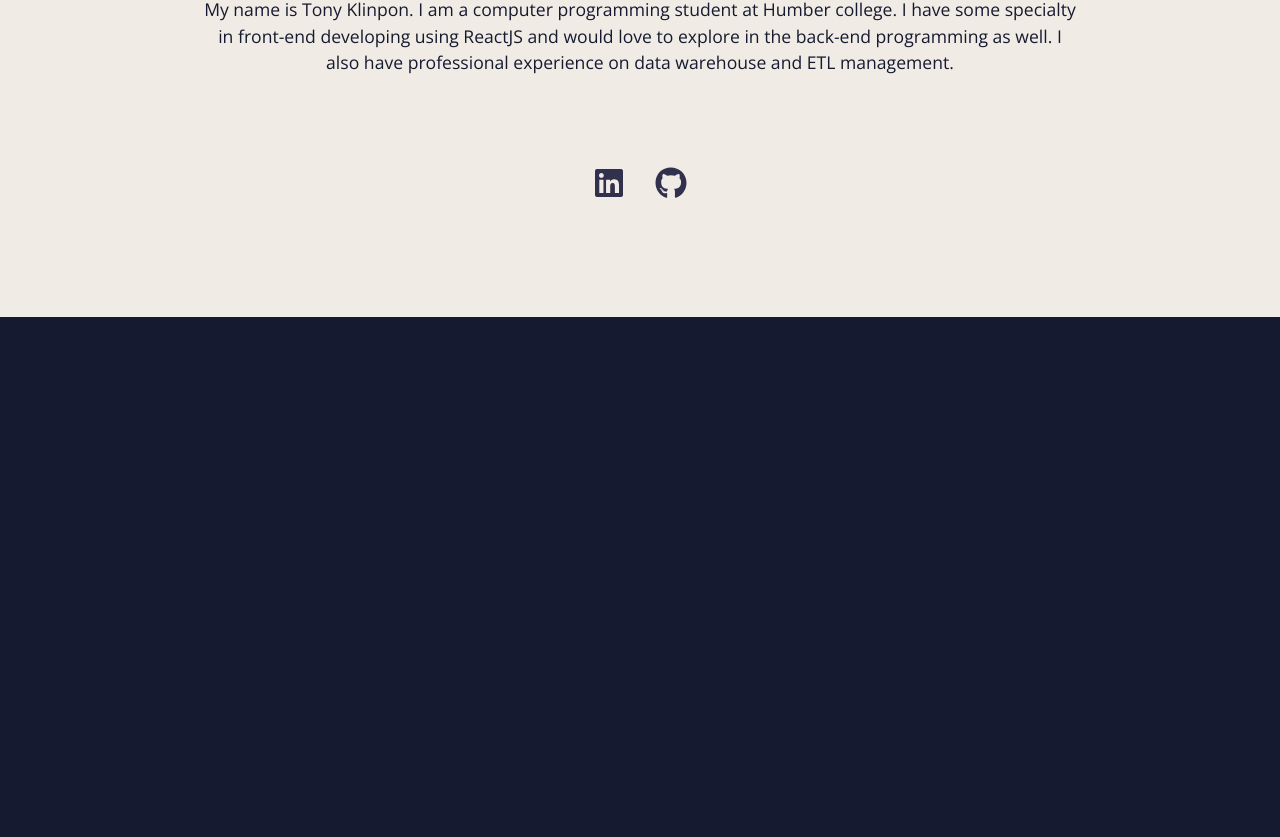
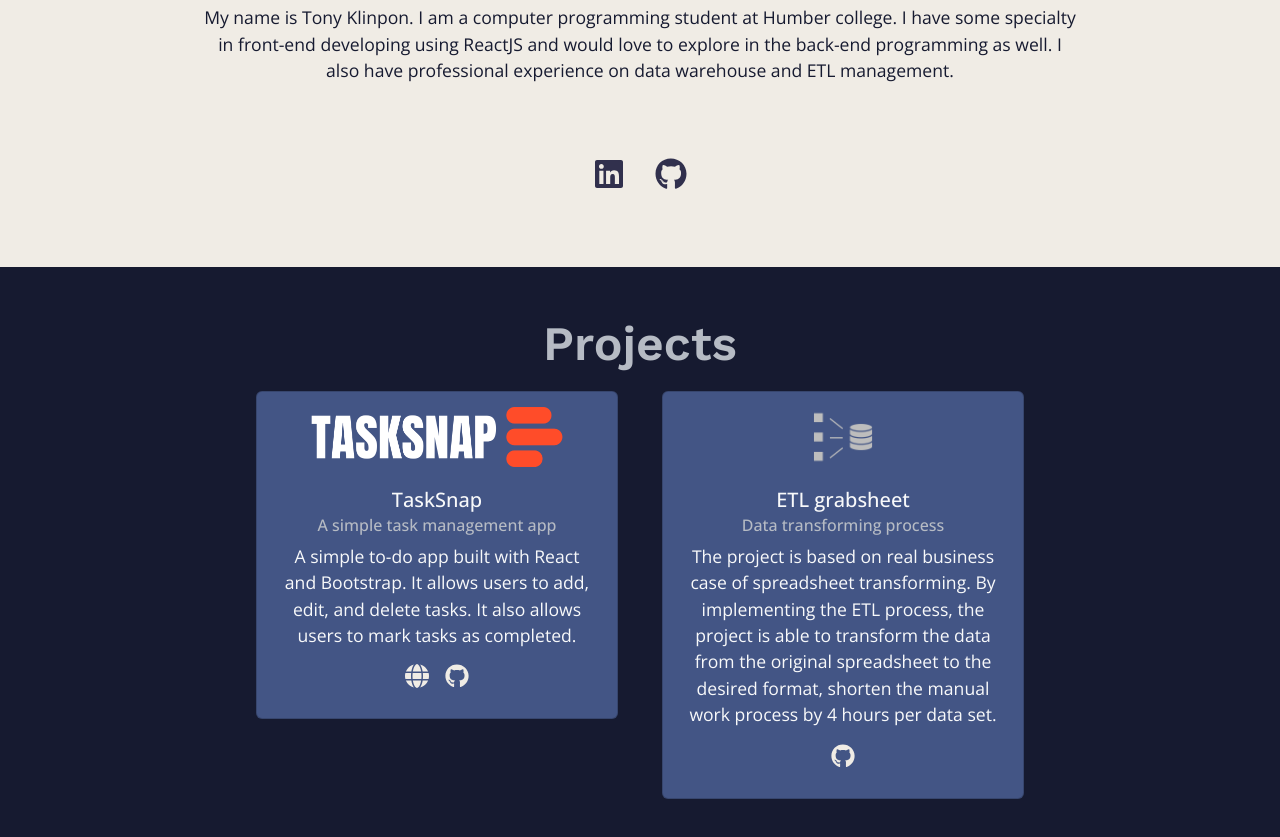
Before and after one commit to tonytkl/React_portfolio, a React (Create React App) app: page / in a window 1280 px wide. Shown: the part 923-1760 px from the top of the page. Before the commit the page ends 1240 px from the top, so only its background shows below. Built offline with nearby package versions, Linux system fonts and the light colour scheme.

Commit message:
Add projects section

```diff
--- a/src/App.js
+++ b/src/App.js
@@ -9,7 +9,7 @@ function App() {
       <MainNavBar />
       <Home />
       <AboutMe />
-      {/* <Projects /> */}
+      <Projects />
     </div>
   );
 }
--- a/src/components/Home.js
+++ b/src/components/Home.js
@@ -13,7 +13,7 @@ function Home() {
                 <h2 className='secondaryHeader'>I'm a software developer</h2>
                 <div className='centerButton'>
                     <Button variant="light" href={resume} download="Resume_Tony">Resume</Button>
-                    <Button variant="secondary">Projects</Button>
+                    <Button variant="secondary" href={"#projects"}>Projects</Button>
                 </div>
             </Col>
         </Row>
--- a/src/components/Projects.js
+++ b/src/components/Projects.js
@@ -3,26 +3,35 @@ import Card from 'react-bootstrap/Card';
 import { FontAwesomeIcon } from '@fortawesome/react-fontawesome'
 import { faGithub } from '@fortawesome/free-brands-svg-icons';
 import { faGlobe } from '@fortawesome/free-solid-svg-icons';
-import taskSnap from '../images/taskSnap.png';
+import data from '../dataSource/data.json';
 
 function Projects() {
-    return <Container id="projects">
-        <Row>
-            <Col>
-                <Card style={{ width: '18rem' }}>
-                    <Card.Img variant="top" src={taskSnap} />
+    const projects = data.projects;
+    // Function to render projects from data.json
+    const renderProjects = (projects) => {
+        return projects.map((project) => {
+            return <Col md>
+                <Card text='light'>
+                    <Card.Img variant="top" src={require("../images/" + project.image)} className='cardImg' />
                     <Card.Body>
-                        <Card.Title>TaskSnap</Card.Title>
-                        <Card.Subtitle className="mb-2 text-muted">Simple to-do app</Card.Subtitle>
-                        <Card.Text>
-                            Some quick example text to build on the card title and make up the
-                            bulk of the card's content.
-                        </Card.Text>
-                        <Card.Link href="https://react-task-snap.vercel.app/" target="_blank"><FontAwesomeIcon icon={faGlobe} className='icon' /></Card.Link>
-                        <Card.Link href="https://github.com/tonytkl/React_taskSnap" target="_blank"><FontAwesomeIcon icon={faGithub} className='icon' /></Card.Link>
+                        <Card.Title>{project.title}</Card.Title>
+                        <Card.Subtitle className="mb-2">{project.subTitle}</Card.Subtitle>
+                        <Card.Text>{project.text}</Card.Text>
+                        {project.link.map((link) => {
+                            return link.name == 'production' ?
+                                <Card.Link href={link.url} target="_blank"><FontAwesomeIcon icon={faGlobe} className='icon' /></Card.Link> :
+                                <Card.Link href={link.url} target="_blank"><FontAwesomeIcon icon={faGithub} className='icon' /></Card.Link>
+                        })}
                     </Card.Body>
                 </Card>
             </Col>
+        })
+    };
+
+    return <Container id="projects">
+        <Row className='p-5 justify-content-md-center'>
+        <h2 className='secondaryHeader'>Projects</h2>
+            {projects.length > 0 && renderProjects(projects)}
         </Row>
     </Container>
 }
--- /dev/null
+++ b/src/dataSource/data.json
@@ -0,0 +1,33 @@
+{
+    "projects":
+    [
+        {
+            "title": "TaskSnap",
+            "image": "taskSnap.png",
+            "subTitle": "A simple task management app",
+            "text" : "A simple to-do app built with React and Bootstrap. It allows users to add, edit, and delete tasks. It also allows users to mark tasks as completed.",
+            "link": [
+                {
+                    "name": "production",
+                    "url": "https://react-task-snap.vercel.app/"
+                },
+                {
+                    "name": "github",
+                    "url": "https://github.com/tonytkl/React_taskSnap"
+                }
+            ]
+        },
+        {
+            "title": "ETL grabsheet",
+            "image": "etl.png",
+            "subTitle": "Data transforming process",
+            "text" : "The project is based on real business case of spreadsheet transforming. By implementing the ETL process, the project is able to transform the data from the original spreadsheet to the desired format, shorten the manual work process by 4 hours per data set.",
+            "link": [
+                {
+                    "name": "github",
+                    "url": "https://github.com/tonytkl/etl_grabSheet"
+                }
+            ]
+        }
+    ]
+}
--- a/src/styles.css
+++ b/src/styles.css
@@ -11,12 +11,11 @@ body {
   font-weight: 300;
   background-color: #161A30;
   color: white;
+  text-align: center;
 }
-
 p{
   font-size: 1.1rem;
 }
-
 .lightSection {
   background-color: #F0ECE5;
   color: #161A30;
@@ -24,24 +23,27 @@ p{
   margin-right: 0;
   min-width: 100%;
 }
-
 .secondaryHeader{
   font-family: 'Work Sans', sans-serif;
   color: #B6BBC4;
   font-weight: 600;
   font-size: 2rem;
 }
-
 .lightSection .secondaryHeader{
   color: #444444;
 }
-
 .btn {
   padding: 10px 20px;
 }
-
 .highlight{
   color: #9AD0C2;
+}
+.icon{
+  transition: 0.1s;
+}
+.icon:hover{
+  color: #2D9596 !important;
+  transition: 0.1s;
 }
 
 
@@ -66,16 +68,13 @@ p{
 /* Home section */
 /* ############ */
 #home{
-  text-align: center;
   margin-top: 40px;
 }
-
 #mainHeader{
   font-family: 'Roboto Mono', monospace;
   font-weight: 700;
   font-size: 4rem;
 }
-
 
 /* CSS to xs breakpoint */
 @media (max-width: 576px) {
@@ -161,7 +160,6 @@ p{
     transform: translatey(0px);
   }
 }
-
 #mainImg {
   transform: translatey(0px);
   animation: float 4s ease-in-out infinite;
@@ -171,7 +169,6 @@ p{
   box-shadow: 0 5px 2px 0px rgba(240, 236, 229, 0.6);
   background-color: white;
 }
-
 #home .btn{
   margin-top: 40px;
   margin-right: 20px;
@@ -182,10 +179,6 @@ p{
 /* AboutMe section */
 /* ############### */
 
-#aboutMe{
-  text-align: center;
-}
-
 #aboutMe .icon{
   width: 2rem;
   height: 2rem;
@@ -193,12 +186,6 @@ p{
   margin-right: 15px;
   margin-left: 15px;
   color: #31304D;
-  transition: 0.1s;
-}
-
-#aboutMe .icon:hover{
-  color: #2D9596;
-  transition: 0.1s;
 }
 
 /* CSS to lg breakpoint */
@@ -206,6 +193,42 @@ p{
   #aboutMe{
     padding-left: 15% !important;
     padding-right: 15% !important;
-    min-height: 500px;
+    min-height: 450px;
+    align-items: center;
   }
 }
+
+/* ################ */
+/* Projects section */
+/* ################ */
+
+.card{
+  background-color: #435585;
+  padding: 10px;
+  align-items: center;
+  margin: 10px;
+}
+.cardImg{
+  margin: 5px;
+  height: 60px;
+  object-fit: contain;
+}
+.card-subtitle{
+  color: #B6BBC4;
+}
+.card-link .icon{
+  color: #F0ECE5;
+  font-weight: 600;
+  width: 1.5rem;
+  height: 1.5rem;
+}
+
+/* CSS to lg breakpoint */
+@media (min-width: 992px) {
+  #projects{
+    padding-left: 10% !important;
+    padding-right: 10% !important;
+    min-height: 550px;
+    align-items: center;
+  }
+}
```
Also changed, not shown: src/images/etl.png (added).
